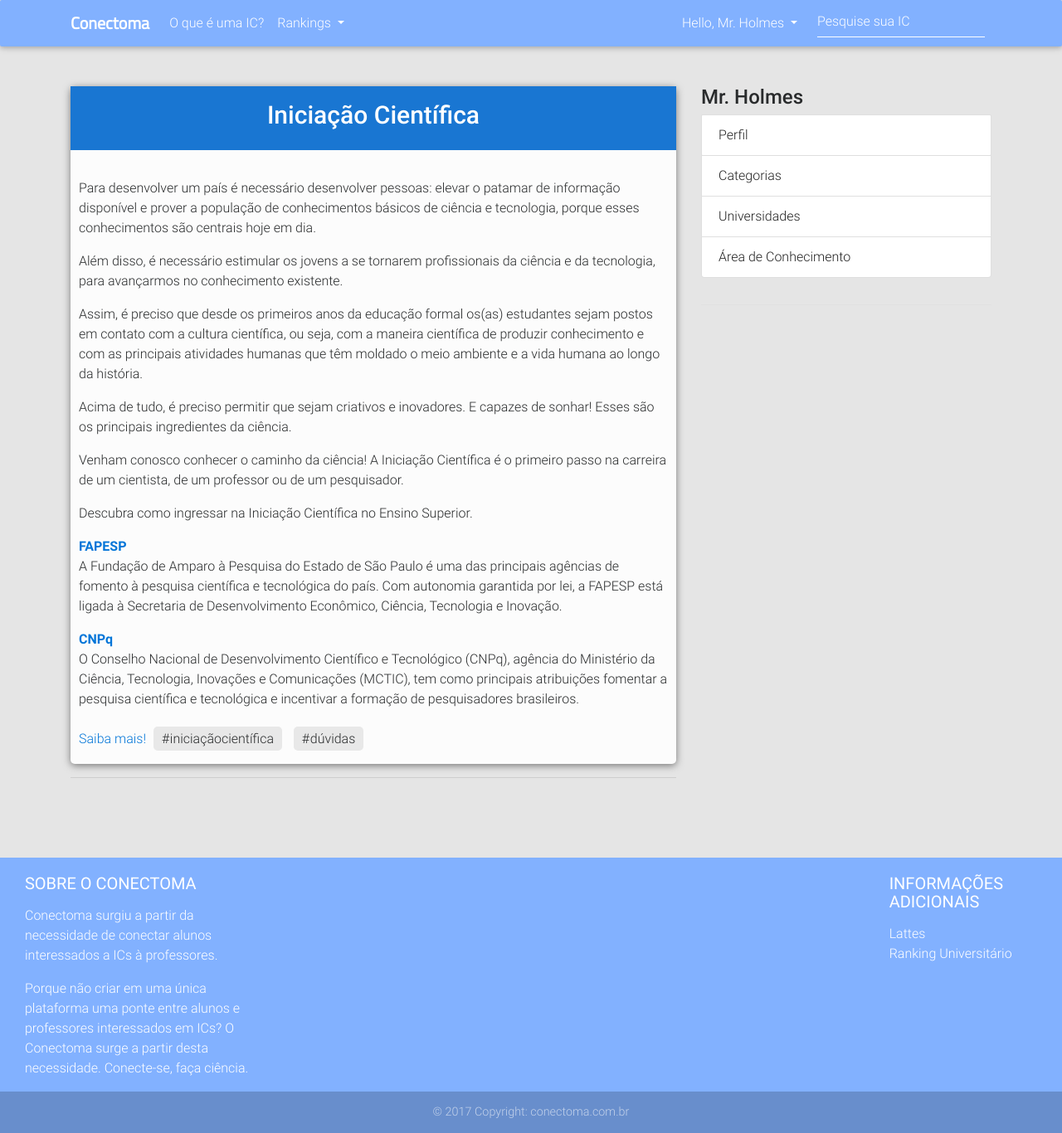
After one commit to pedro823/HackathonUSP17, a PHP site: page /ic.php in a window 1280 px wide. The commit adds this page. Shown: the whole page at 83% size. Run offline with PHP 8.4, Linux system fonts and the light colour scheme.

Commit message:
ic comments

```diff
--- a/template/blog-home-page/css/main.css
+++ b/template/blog-home-page/css/main.css
@@ -53,6 +53,7 @@ line-height: 40px;
 
 .navbar-brand {
   font-family: 'Titillium Web', Arial, sans-serif;
+  color: #ffffff;
   font-weight: bold;
   font-size: 120%;
 }
--- a/template/blog-home-page/css/style.css
+++ b/template/blog-home-page/css/style.css
@@ -47,6 +47,10 @@ body{
   color: #FFFFFF;
 }
 
+#ini-spec {
+  font-weight: bold;
+}
+
 .post-title .green{
     background-color: #A5D6A7;
 }
@@ -66,7 +70,6 @@ body{
 .btn{
     float: right;
     background-color: #000;
-
     padding: 1px 10px;
 }
 
--- /dev/null
+++ b/template/blog-home-page/ic.php
@@ -0,0 +1,273 @@
+<!DOCTYPE html>
+<html lang="en">
+
+<head>
+
+    <meta charset="utf-8">
+    <meta name="viewport" content="width=device-width, initial-scale=1, shrink-to-fit=no">
+    <meta http-equiv="x-ua-compatible" content="ie=edge">
+
+    <title>Conectoma</title>
+    <link href='https://fonts.googleapis.com/css?family=Titillium+Web' rel='stylesheet' type='text/css'>
+    <link href='css/main.css' rel='stylesheet' type='text/css'>
+    <!-- Font Awesome -->
+    <link rel="stylesheet" href="">
+
+    <!-- Bootstrap core CSS -->
+    <link href="css/bootstrap.min.css" rel="stylesheet">
+
+    <!-- Material Design Bootstrap -->
+    <link href="css/mdb.min.css" rel="stylesheet">
+
+    <link href="css/style.css" rel="stylesheet">
+
+    <!-- Template styles -->
+    <style rel="stylesheet">
+        /* TEMPLATE STYLES */
+
+        main {
+            padding-top: 3rem;
+            padding-bottom: 2rem;
+        }
+
+        .widget-wrapper {
+            padding-bottom: 2rem;
+            border-bottom: 1px solid #e0e0e0;
+            margin-bottom: 2rem;
+        }
+
+
+        .navbar {
+            background-color: #82b1ff;
+            color: #ffffff;
+        }
+
+        footer.page-footer {
+            background-color: #82b1ff;
+            margin-top: 2rem;
+        }
+
+        .list-group-item.active {
+            background-color: #33b5e5;
+            border-color: #33b5e5
+        }
+
+        .list-group-item:not(.active) {
+            color: #222;
+        }
+
+        .list-group-item:not(.active):hover {
+            color: #666;
+        }
+        .card {
+            font-weight: 300;
+        }
+        .navbar .btn-group .dropdown-menu a:hover {
+            color: #000 !important;
+        }
+        .navbar .btn-group .dropdown-menu a:active {
+            color: #fff !important;
+        }
+    </style>
+</head>
+<body>
+    <header>
+        <!--Navbar-->
+        <nav class="navbar navbar-expand-lg navbar-dark">
+            <div class="container">
+                <a class="navbar-brand">Conectoma</a>
+                <button class="navbar-toggler" type="button" data-toggle="collapse" data-target="#navbarSupportedContent" aria-controls="navbarSupportedContent"
+                    aria-expanded="false" aria-label="Toggle navigation">
+                    <span class="navbar-toggler-icon"></span>
+                </button>
+                <div class="collapse navbar-collapse" id="navbarSupportedContent">
+                    <ul class="navbar-nav mr-auto">
+                        <li class="nav-item">
+                            <a class="nav-link" href="ic.php">O que é uma IC?</a>
+                        </li>
+                        <li class="nav-item btn-group">
+                            <a class="nav-link dropdown-toggle" id="navbarDropdownMenuLink" data-toggle="dropdown" aria-haspopup="true" aria-expanded="false">Rankings
+                            </a>
+                            <div class="dropdown-menu dropdown-primary" aria-labelledby="navbarDropdownMenuLink">
+                                <a class="dropdown-item" href="">Brasil</a>
+                                <a class="dropdown-item" href="https://www.timeshighereducation.com/world-university-rankings/latin-america-university-rankings-2017-results-out-now" target="_blank">América Latina</a>
+                                <a class="dropdown-item" href="https://www.timeshighereducation.com/world-university-rankings/2017/world-ranking#!/page/0/length/25/sort_by/rank/sort_order/asc/cols/stats" target="_blank">Mundo</a>
+                            </div>
+                        </li>
+
+                    </ul>
+                    <li class="nav-item btn-group">
+                        <a class="nav-link dropdown-toggle" id="navbarDropdownMenuLink" data-toggle="dropdown" aria-haspopup="true" aria-expanded="false">Hello, Mr. Holmes
+                        </a>
+                        <div class="dropdown-menu dropdown-primary" aria-labelledby="navbarDropdownMenuLink">
+                            <a class="dropdown-item" href="">Tags</a>
+                            <a class="dropdown-item" href="configpage.html" target="_blank">Configurações</a>
+                            <a class="dropdown-item" href="" target="_blank">Log Out</a>
+                        </div>
+                    </li>
+                    <form class="form-inline">
+                        <input class="form-control mr-sm-2" type="text" placeholder="Pesquise sua IC" aria-label="Pesquise sua IC">
+                    </form>
+                </div>
+            </div>
+        </nav>
+        <!--/.Navbar-->
+
+    </header>
+
+    <main>
+
+        <!--Main layout-->
+        <div class="container">
+            <div class="row">
+                <div class="col-lg-8">
+                    <div class="post-wrapper wow fadeIn" data-wow-delay="0.2s">
+                        <div class="config-title">
+                            <h1 class="h1-responsive font-bold">Iniciação Científica</h1>
+                        </div>
+                        <div class="post-container">
+                            <br>
+                            <p>Para desenvolver um país é necessário desenvolver pessoas: elevar o patamar de informação disponível e prover a população de conhecimentos básicos de ciência e tecnologia,
+                              porque esses conhecimentos são centrais hoje em dia.</p>
+                            <p>Além disso, é necessário estimular os jovens a se tornarem profissionais da ciência e da tecnologia,
+                              para avançarmos no conhecimento existente.</p>
+                            <p>Assim, é preciso que desde os primeiros anos da educação formal os(as) estudantes sejam postos em contato com a cultura científica, ou seja,
+                              com a maneira científica de produzir conhecimento e com as principais atividades humanas que têm moldado o meio ambiente e a vida humana ao longo da história.</p>
+                            <p>Acima de tudo, é preciso permitir que sejam criativos e inovadores. E capazes de sonhar! Esses são os principais ingredientes da ciência.</p>
+                            <p>Venham conosco conhecer o caminho da ciência! A Iniciação Científica é o primeiro passo na carreira de um cientista, de um professor ou de um pesquisador.</p>
+                            <p>Descubra como ingressar na Iniciação Científica no Ensino Superior.</p>
+                            <a id="ini-spec" href="http://www.fapesp.br/" target="_blank">FAPESP</a>
+                            <p>A Fundação de Amparo à Pesquisa do Estado de São Paulo é uma das principais agências de fomento à pesquisa científica e tecnológica do país. Com autonomia garantida por lei,
+                              a FAPESP está ligada à Secretaria de Desenvolvimento Econômico, Ciência, Tecnologia e Inovação.</p>
+                            <a id="ini-spec" href="http://cnpq.br/iniciacao-cientifica" target="_blank">CNPq</a>
+                            <p>O Conselho Nacional de Desenvolvimento Científico e Tecnológico (CNPq), agência do Ministério da Ciência, Tecnologia, Inovações e Comunicações (MCTIC),
+                              tem como principais atribuições fomentar a pesquisa científica e tecnológica e incentivar a formação de pesquisadores brasileiros.</p>
+                            <a href="http://www.brasil.gov.br/ciencia-e-tecnologia"> Saiba mais! </a>
+                            <span class="post-tag">#iniciaçãocientífica</span>
+                            <span class="post-tag">#dúvidas</span>
+                        </div>
+                    </div>
+                    <hr>
+                    <nav>
+                        <ul class="pagination flex-center pg-dark  wow fadeIn" data-wow-delay="0.2s">
+                        </ul>
+                    </nav>
+                </div>
+                <div class="col-lg-4">
+                    <div class="widget-wrapper wow fadeIn" data-wow-delay="0.4s">
+                        <h4 class="font-bold" id="config-side-title">Mr. Holmes</h4>
+                        <div class="list-group">
+                            <a href="#" class="list-group-item">Perfil</a>
+                            <div class="list-group-item box-hidden" id="tags">
+                                <form class="navbar-form navbar-left" role="search">
+                                        <input type="text" class="form-control" placeholder="">
+                                </form>
+                            </div>
+                            </div>
+                            <a href="#" class="list-group-item">Categorias</a>
+                            <div class="list-group-item box-hidden" id="categorias">
+                                <select class="form-control" id="sel1">
+                                    <option>Iniciação Científica</option>
+                                    <option>Mestrado</option>
+                                    <option>Doutorado</option>
+                                    <option>Doutorado Direto</option>
+                                </select>
+                            </div>
+                            <a href="#" class="list-group-item">Universidades</a>
+                            <div class="list-group-item box-hidden" id="universidades">
+                                <div class="checkbox">
+                                    <input id="checkbox1" type="checkbox">
+                                    <label for="checkbox1">
+                                        USP
+                                    </label>
+                                </div>
+                                <div class="checkbox">
+                                    <input id="checkbox1" type="checkbox">
+                                    <label for="checkbox1">
+                                        UNESP
+                                    </label>
+                                </div>
+                                <div class="checkbox">
+                                    <input id="checkbox1" type="checkbox">
+                                    <label for="checkbox1">
+                                        UNICAMP
+                                    </label>
+                                </div>
+                                <div class="checkbox">
+                                    <input id="checkbox1" type="checkbox">
+                                    <label for="checkbox1">
+                                        UFSCAR
+                                    </label>
+                                </div>
+                            </div>
+                            <a href="#" class="list-group-item">Área de Conhecimento</a>
+
+                        </div>
+                    </div>
+            </div>
+
+        </div>
+
+
+    </main>
+    <footer class="page-footer center-on-small-only">
+      <div class="container-fluid">
+          <div class="row container-fluid">
+              <!--First column-->
+              <div class="col-lg-3 col-md-6">
+                  <h5 class="title mb-3"><strong>Sobre o Conectoma</strong></h5>
+                  <p>Conectoma surgiu a partir da necessidade de conectar alunos interessados a ICs à professores.</p>
+                  <p>Porque não criar em uma única plataforma uma ponte entre alunos e professores interessados em ICs? O Conectoma surge
+                  a partir desta necessidade. Conecte-se, faça ciência. </p>
+              </div>
+              <!--/.First column-->
+              <hr class="w-100 clearfix d-sm-none">
+              <!--Second column-->
+              <div class="col-lg-2 col-md-6 ml-auto">
+                  <h5 class="title mb-3"><strong>Informações adicionais</strong></h5>
+                  <ul>
+                      <li>
+                          <a href="http://lattes.cnpq.br/" target="_blank">Lattes</a>
+                      </li>
+                      <li>
+                          <a href="https://www.topuniversities.com/" target="_blank">Ranking Universitário</a>
+                      </li>
+                  </ul>
+              </div>
+              <hr class="w-100 clearfix d-sm-none">
+          </div>
+      </div>
+        <!--Copyright-->
+        <div class="footer-copyright">
+            <div class="container-fluid">
+                © 2017 Copyright: <a> conectoma.com.br </a>
+
+            </div>
+        </div>
+        <!--/.Copyright-->
+
+    </footer>
+    <!--/.Footer-->
+
+
+    <!-- SCRIPTS -->
+
+    <!-- JQuery -->
+    <script type="text/javascript" src="js/jquery-3.1.1.min.js"></script>
+
+    <!-- Bootstrap dropdown -->
+    <script type="text/javascript" src="js/popper.min.js"></script>
+
+    <!-- Bootstrap core JavaScript -->
+    <script type="text/javascript" src="js/bootstrap.min.js"></script>
+
+    <!-- MDB core JavaScript -->
+    <script type="text/javascript" src="js/mdb.min.js"></script>
+
+    <script>
+        new WOW().init();
+    </script>
+
+</body>
+
+</html>
--- a/template/blog-home-page/nav.php
+++ b/template/blog-home-page/nav.php
@@ -11,7 +11,7 @@
                 <div class="collapse navbar-collapse" id="navbarSupportedContent">
                     <ul class="navbar-nav mr-auto">
                         <li class="nav-item">
-                            <a class="nav-link" href="#">O que é uma IC?</a>
+                            <a class="nav-link" href="ic.php">O que é uma IC?</a>
                         </li>
                         <li class="nav-item btn-group">
                             <a class="nav-link dropdown-toggle" id="navbarDropdownMenuLink" data-toggle="dropdown" aria-haspopup="true" aria-expanded="false">Ranking das Universidades
```
